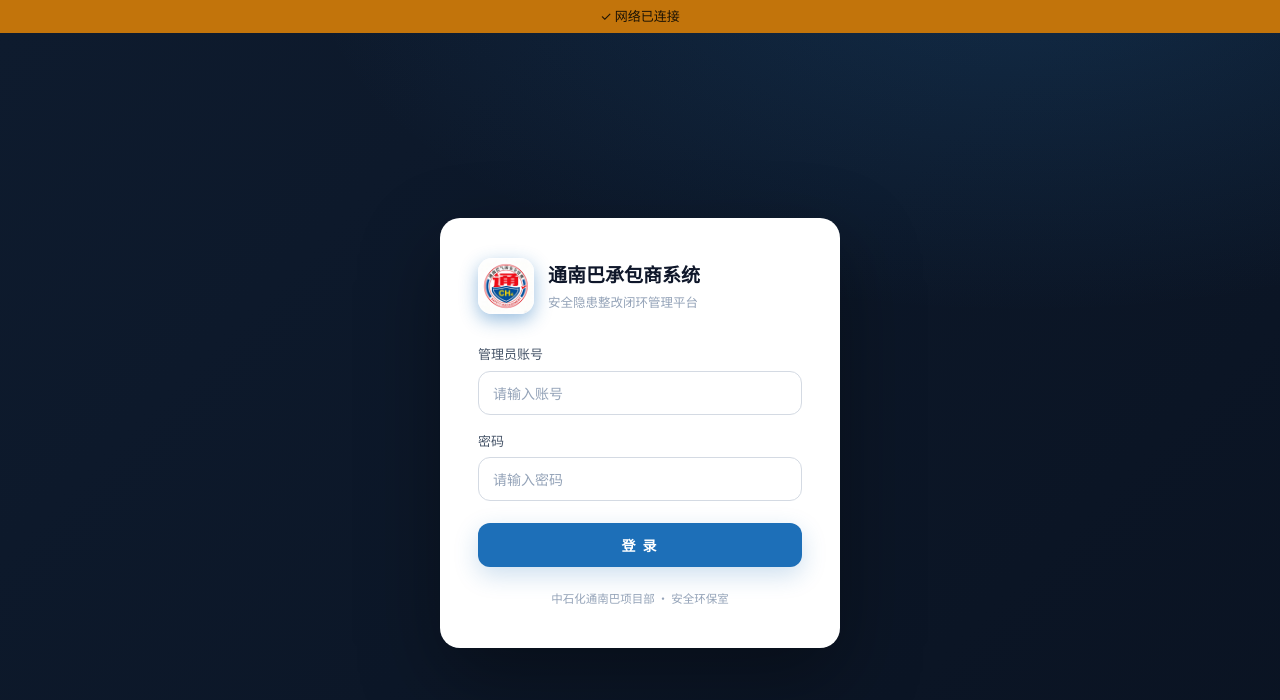
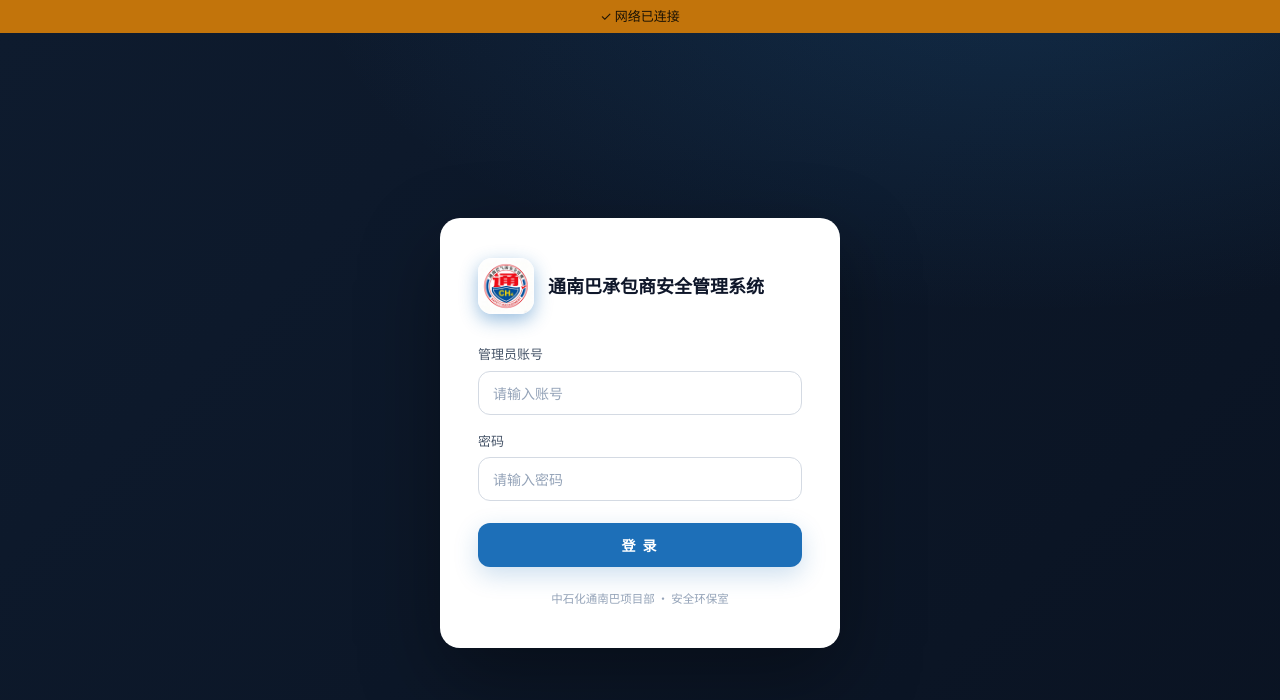
Before and after one commit to Pgdcsdj/contractor-system, a Vue app in the folder frontend/: page /admin/login in a window 1280 px wide. Shown: the top 700 px of the page. Built offline with nearby package versions, Linux system fonts and the light colour scheme; no server answers.

Commit message:
feat(v2026.11.11.2): 管理端登录页更名为通南巴承包商安全管理系统，去掉副标题小字

```diff
--- a/frontend/index.html
+++ b/frontend/index.html
@@ -4,7 +4,7 @@
     <meta charset="UTF-8" />
     <meta name="viewport" content="width=device-width, initial-scale=1.0, maximum-scale=1.0, user-scalable=no" />
     <meta name="theme-color" content="#1a73e8" />
-    <title>通南巴承包商系统</title>
+    <title>通南巴承包商安全管理系统</title>
   </head>
   <body>
     <div id="app"></div>
--- a/frontend/src/version.js
+++ b/frontend/src/version.js
@@ -1,5 +1,5 @@
 // 系统版本常量（前端单一可信源）
 // 每次发布新版本时，仅需修改 APP_VERSION 与 BUILD_DATE 两处，
 // 构建后会在「管理后台 → 设置 → 系统信息」展示，并随 dist 一起部署。
-export const APP_VERSION = '2026.11.11.1'
+export const APP_VERSION = '2026.11.11.2'
 export const BUILD_DATE = '2026-11-11'
--- a/frontend/src/views/admin/LoginPage.vue
+++ b/frontend/src/views/admin/LoginPage.vue
@@ -4,8 +4,7 @@
       <div class="brand">
         <img :src="logoUrl" class="brand-mark-img" alt="通南巴气田安全管理" />
         <div class="brand-text">
-          <h1>通南巴承包商系统</h1>
-          <p class="sub">安全隐患整改闭环管理平台</p>
+          <h1>通南巴承包商安全管理系统</h1>
         </div>
       </div>
 
@@ -81,8 +80,7 @@ async function handleLogin() {
   background: #fff;
   box-shadow: 0 6px 18px rgba(29, 111, 184, .45);
 }
-.brand-text h1 { font-size: 19px; font-weight: 700; color: var(--c-text); }
-.sub { font-size: 12.5px; color: var(--c-text-3); margin-top: 3px; }
+.brand-text h1 { font-size: 18px; font-weight: 700; color: var(--c-text); white-space: nowrap; }
 
 .form { text-align: left; }
 .form-group { margin-bottom: 16px; }
```
Also changed, not shown: 1 other file (tests, documents, lock files or other folders).
